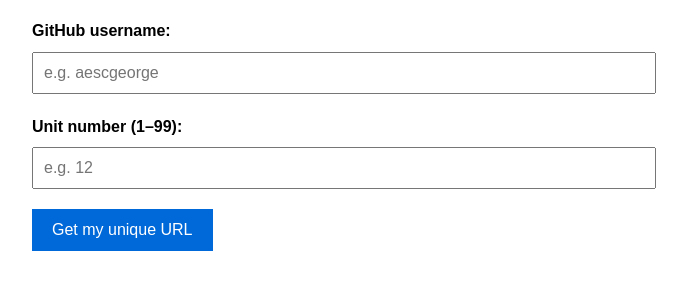
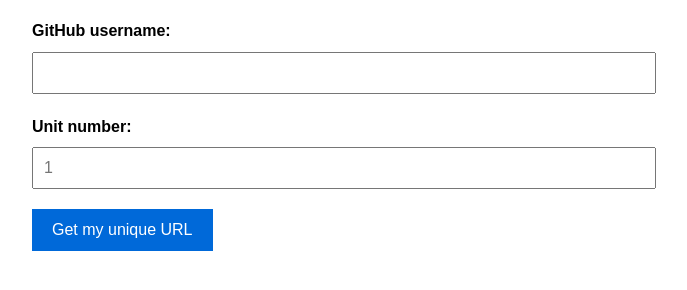
Before and after one commit to corndel-ai/open-workshop-url, a plain HTML site: page index.html in a window 1280 px wide. Shown: the part 136-426 px from the top of the page, without its empty margins (308-995 px from the left). Drawn offline with Linux system fonts and the light colour scheme.

Commit message:
Change defaults

```diff
--- a/index.html
+++ b/index.html
@@ -52,10 +52,10 @@
   <h1>Unique URL Generator</h1>
 
   <label for="username">GitHub username:</label>
-  <input type="text" id="username" placeholder="e.g. aescgeorge" />
+  <input type="text" id="username"/>
 
-  <label for="unit">Unit number (1–99):</label>
-  <input type="number" id="unit" min="1" max="99" placeholder="e.g. 12" />
+  <label for="unit">Unit number:</label>
+  <input type="number" id="unit" min="1" max="99" placeholder="1" />
 
   <button onclick="generateURL()">Get my unique URL</button>
 
```
